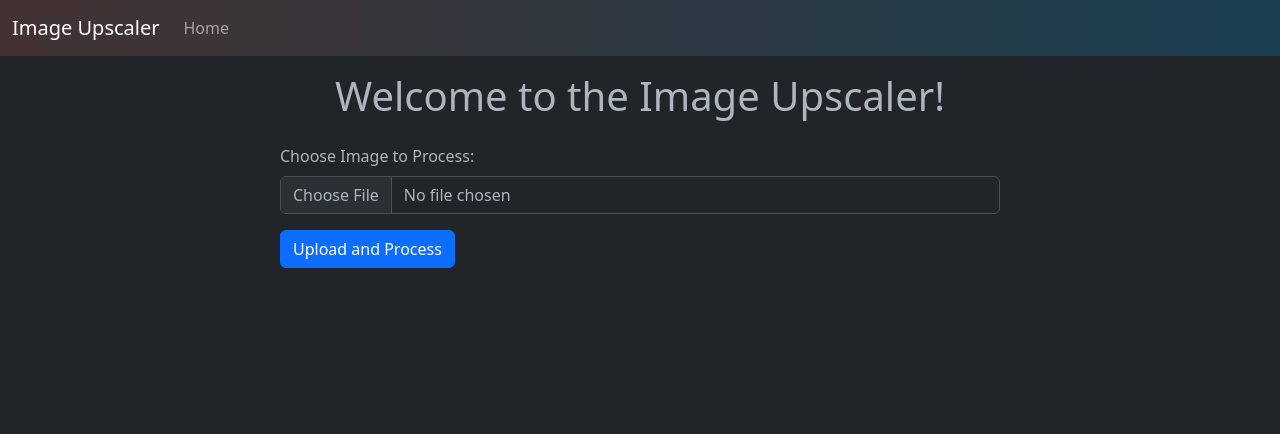
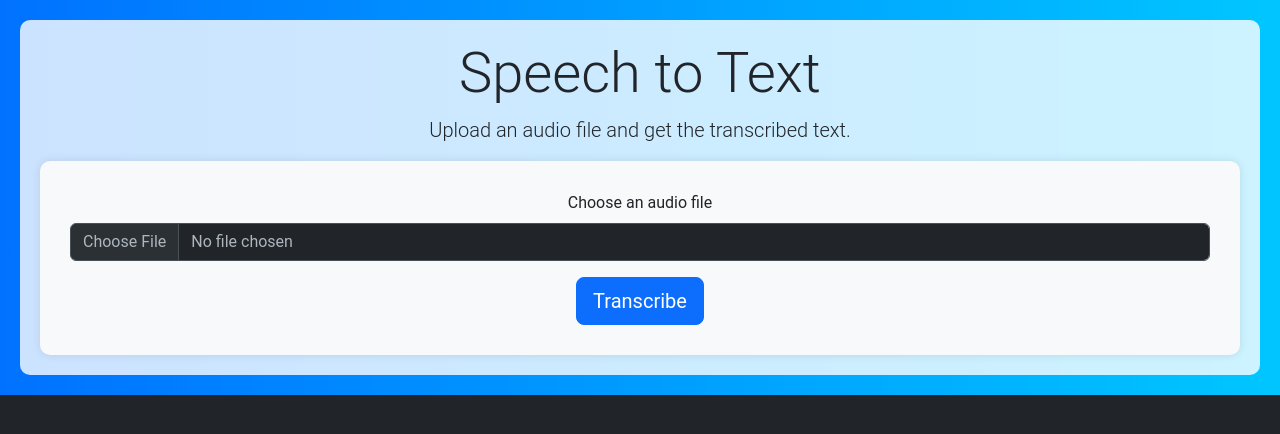
Before and after one commit to XavierPereira2003/Speech-To-Text, a Flask app: page / in a window 1280 px wide. Shown: the top 434 px of the page. Run offline with Flask 3, Linux system fonts and the light colour scheme.

Commit message:
frontend created
First run takes time so be patient

```diff
--- a/Application/App.py
+++ b/Application/App.py
@@ -1,12 +1,74 @@
-import API
+import nltk
+import torch
+import librosa
+import evaluate
+import soundfile as sf
+from transformers import Wav2Vec2ForCTC, Wav2Vec2Tokenizer
 from flask import Flask, render_template, request, flash, redirect
 
-app=Flask(__name__)
+nltk.download('punkt')
 
-@app.route('/')
+app = Flask(__name__)
+app.secret_key = 'your_secret_key'
+
+def Correction(input_text: str):
+    """
+    Returns the input text with correction
+
+    Args:
+        input_text (str): Original text generated by the model
+    """
+    sentence = nltk.sent_tokenize(input_text)
+    return " ".join([s.replace(s[0], s[0].capitalize(), 1) for s in sentence])
+
+def transcribe(input_file):
+    """
+    Returns the transcribed text of the audio
+
+    Args:
+        input_file (_type_): _description_
+    """
+    tokenizer = Wav2Vec2Tokenizer.from_pretrained('facebook/wav2vec2-base-960h')
+    model = Wav2Vec2ForCTC.from_pretrained("facebook/wav2vec2-base-960h")
+
+    speech, sample_rate = sf.read(input_file)
+
+    if len(speech.shape) > 1:
+        speech = speech[:, 0] + speech[:, 1]
+
+    if sample_rate != 16000:
+        speech = librosa.resample(speech, orig_sr=sample_rate, target_sr=16000)
+
+    input_values = tokenizer(speech, return_tensors="pt").input_values
+    logits = model(input_values).logits
+
+    predicted_ids = torch.argmax(logits, dim=-1)
+
+    transcription = tokenizer.decode(predicted_ids[0])
+
+    transcription = Correction(transcription.lower())
+    return transcription
+
+@app.route('/', methods=['GET', 'POST'])
 def index():
-    durl='#'
-    return render_template('index.html',durl=durl)
+    durl = '#'
+    transcription = None
+
+    if request.method == 'POST':
+        if 'audioFile' not in request.files:
+            flash('No file part', 'danger')
+            return redirect(request.url)
+
+        file = request.files['audioFile']
+
+        if file.filename == '':
+            flash('No selected file', 'danger')
+            return redirect(request.url)
+
+        if file:
+            transcription = transcribe(file)
+
+    return render_template('index.html', durl=durl, transcription=transcription)
 
 if __name__ == '__main__':
     app.run(debug=True)
--- a/Application/templates/base.html
+++ b/Application/templates/base.html
@@ -1,4 +1,4 @@
-<!doctype html>
+<!DOCTYPE html>
 <html lang="en" data-bs-theme="dark">
 
 <head>
@@ -9,52 +9,47 @@
     <!-- Bootstrap CSS -->
     <link href="https://cdn.jsdelivr.net/npm/bootstrap@5.3.0/dist/css/bootstrap.min.css" rel="stylesheet" integrity="sha384-9ndCyUaIbzAi2FUVXJi0CjmCapSmO7SnpJef0486qhLnuZ2cdeRhO02iuK6FUUVM" crossorigin="anonymous">
 
-    <title>{% block title %}
+    <!-- Custom CSS -->
+    <style>
+        body {
+            margin: 0;
+            font-family: 'Roboto', sans-serif;
+        }
 
-    {% endblock title %} - Image Upscaler</title>
+        .gradient-background {
+            background: linear-gradient(to right, #0072ff, #00c6ff);
+            padding: 20px;
+        }
+
+        .jumbotron {
+            background-color: rgba(255, 255, 255, 0.8);
+            padding: 20px;
+            border-radius: 10px;
+        }
+
+        .upload-section {
+            background-color: #f8f9fa; /* Light gray background */
+            padding: 30px;
+            border-radius: 10px;
+            box-shadow: 0 0 10px rgba(0, 0, 0, 0.1);
+        }
+
+        /* Optional styling for the transcribed text card */
+        .transcription-card {
+            margin-top: 20px;
+            border-radius: 10px;
+            box-shadow: 0 0 10px rgba(0, 0, 0, 0.1);
+        }
+    </style>
+
+    <title>{% block title %}Speech To Text{% endblock title %}</title>
 </head>
 
 <body>
 
+    {% block body %}
+    {% endblock %}
 
-<!--Navbar-->
-
-<style>
-  .navbar-dark {
-      background-image: linear-gradient(to right, #433232, #1b4052);
-  }
-</style>
-
-<nav class="navbar navbar-expand-lg navbar-dark fixed-top">
-  <div class="container-fluid">
-      <a class="navbar-brand" href="{{ durl }}">Image Upscaler</a>
-      <button class="navbar-toggler" type="button" data-bs-toggle="collapse" data-bs-target="#navbarSupportedContent" aria-controls="navbarSupportedContent" aria-expanded="false" aria-label="Toggle navigation">
-          <span class="navbar-toggler-icon"></span>
-      </button>
-      <div class="collapse navbar-collapse" id="navbarSupportedContent">
-          <ul class="navbar-nav me-auto mb-2 mb-lg-0">
-              {% block nav %}
-              {% endblock %}
-          </ul>
-      </div>
-  </div>
-</nav>
-
-<main role = "main" class="container mt-5">
-{% with messages = get_flashed_messages(with_categories=true) %}
-{% if messages %}
-{%for category, message in messages%}
-    <div class="alert alert-{{category}} alert-dismissible fade show" role="alert">
-        <strong>Alert</strong> {{message}}
-        <button type="button" class="btn-close" data-bs-dismiss="alert" aria-label="Close"></button>
-    </div>
-{%endfor%}
-{% endif %}
-{% endwith %}
-
-{% block body %}
-{% endblock  %}
-</main>
     <!-- Optional JavaScript -->
     <!-- jQuery first, then Popper.js, then Bootstrap JS -->
     <script src="https://cdn.jsdelivr.net/npm/bootstrap@5.3.0/dist/js/bootstrap.bundle.min.js" integrity="sha384-geWF76RCwLtnZ8qwWowPQNguL3RmwHVBC9FhGdlKrxdiJJigb/j/68SIy3Te4Bkz" crossorigin="anonymous"></script>
--- a/Application/templates/index.html
+++ b/Application/templates/index.html
@@ -1,39 +1,54 @@
 {% extends 'base.html' %}
 
-{% block title %}Image Upscaler{% endblock %}
-
-{% block nav %}
-<li class="nav-item active">
-  <a class="nav-link" href="{{ url_for('index') }}">Home</a>
-</li>
-{% endblock %}
+{% block title %}
+    Home
+{% endblock title %}
 
 {% block body %}
-<div class="container mt-5">
-  <div class="row justify-content-center">
-    <div class="col-md-8">
-      <br>
-      <h1 class="text-center mb-4">Welcome to the Image Upscaler!</h1>
+    <div class="container-fluid gradient-background">
+        <div class="jumbotron text-center text-dark">
+            <h1 class="display-4">Speech to Text</h1>
+            <p class="lead">Upload an audio file and get the transcribed text.</p>
+            <form id="uploadForm" action="{{ url_for('index') }}" method="post" enctype="multipart/form-data" class="upload-section">
+                <div class="mb-3">
+                    <label for="audioFile" class="form-label">Choose an audio file</label>
+                    <input type="file" class="form-control" id="audioFile" name="audioFile" accept="">
+                </div>
+                <button type="button" class="btn btn-primary btn-lg" onclick="validateForm()">Transcribe</button>
+            </form>
+        </div>
+    </div>
 
-      <form action="{{ url_for('process_upload') }}" method="post" enctype="multipart/form-data">
-        <div class="mb-3">
-          <label for="formFile" class="form-label">Choose Image to Process:</label>
-          <input class="form-control" type="file" id="formFile" name="file">
+    {% if transcription %}
+        <div class="container mt-5">
+            <div class="card text-center transcription-card">
+                <div class="card-body">
+                    <h3 class="card-title">Transcription:</h3>
+                    <p class="card-text">{{ transcription }}</p>
+                </div>
+            </div>
         </div>
-        <button type="submit" class="btn btn-primary">Upload and Process</button>
-      </form>
+    {% endif %}
 
-      {% if original_image_url and processed_image_url %}
-      <div class="mt-5 text-center">
-        <h2 class="mb-4">Original Image</h2>
-        <img src="{{ original_image_url }}" alt="Original Image" class="img-fluid rounded mx-auto d-block">
+    <script>
+      function validateForm() {
+          var fileInput = document.getElementById('audioFile');
+          var file = fileInput.files[0];
 
-        <h2 class="mt-4">Processed Image</h2>
-        <img src="{{ processed_image_url }}" alt="Upscaled Image" class="img-fluid rounded mx-auto d-block">
-      </div>
-      {% endif %}
+          if (!file) {
+              alert('Please select a file before transcribing.');
+          } else {
+              var allowedExtensions = ['wav', 'mp3', 'flac'];
+              var fileExtension = file.name.slice((file.name.lastIndexOf(".") - 1 >>> 0) + 2).toLowerCase();
 
-    </div>
-  </div>
-</div>
+              if (allowedExtensions.indexOf(fileExtension) === -1) {
+                  alert('Please upload a valid audio file (supported formats: .wav, .mp3, .flac).');
+              } else {
+                  document.getElementById('uploadForm').submit();
+              }
+          }
+      }
+  </script>
+
+
 {% endblock %}
```
Also changed, not shown: Application/API.py (deleted, +0 -47 lines), requirements.txt (+66 -271 lines), README.md (added).
